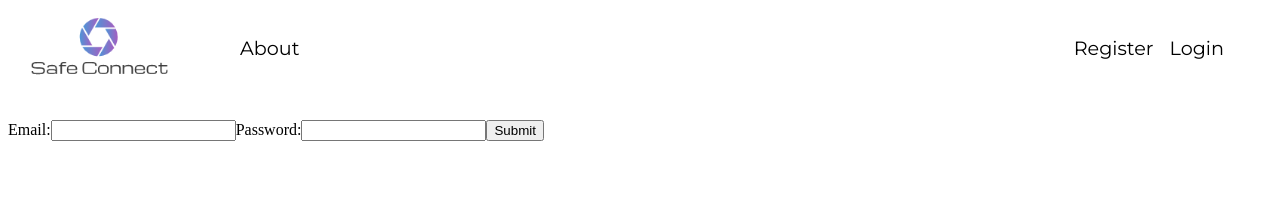
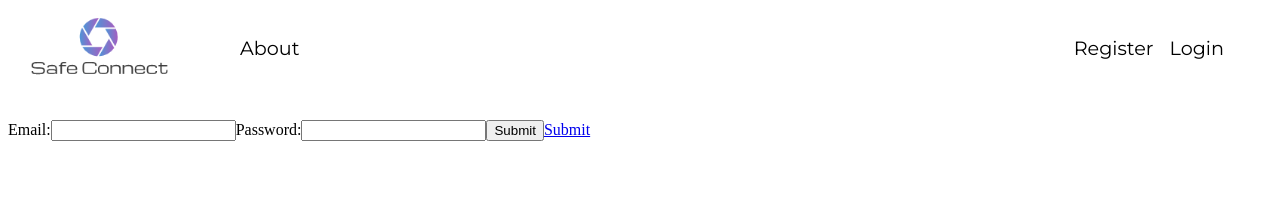
Before and after one commit to naaltunian/safe-connect, a React (Create React App) app in the folder client/: page /login in a window 1280 px wide. Shown: the top 211 px of the page. Built offline with nearby package versions, Linux system fonts and the light colour scheme.

Commit message:
Login workaround

```diff
--- a/client/src/Components/Login/Login.js
+++ b/client/src/Components/Login/Login.js
@@ -2,6 +2,7 @@ import React from 'react';
 import './Login.css';
 import { userInfo } from 'os';
 import axios from 'axios';
+import {Link} from 'react-router-dom';
 
 class Login extends React.Component {
 
@@ -43,7 +44,8 @@ class Login extends React.Component {
                         Password:
                         <input type="text" name="password" value={this.state.password} onChange={this.handleChange} />
                     </label>
-                    <button type="submit" value="Submit" onClick={this.handleSubmit}>Submit</button>
+                   <button type="submit" value="Submit" onClick={this.handleSubmit}>Submit</button>
+                   <Link to='/dashboard'>Submit</Link>
                 </form>
             </div>
         )
```
